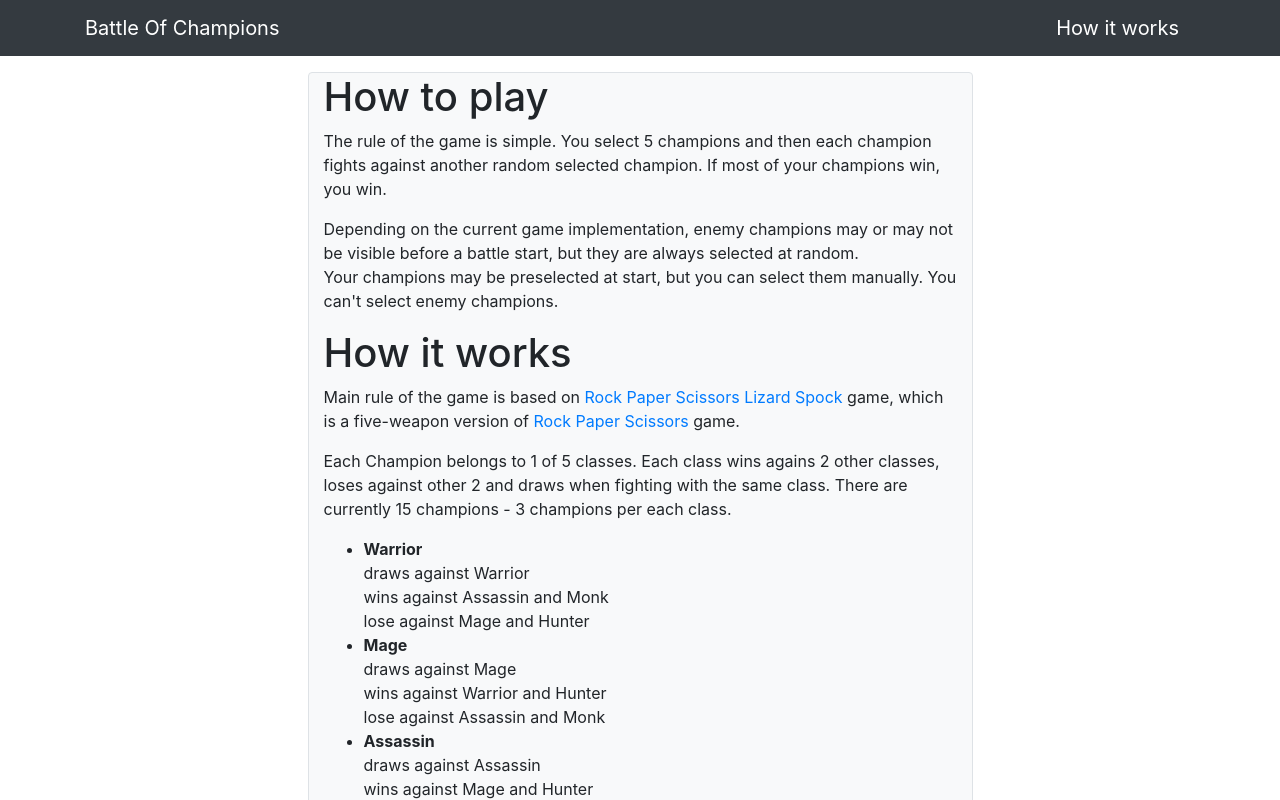
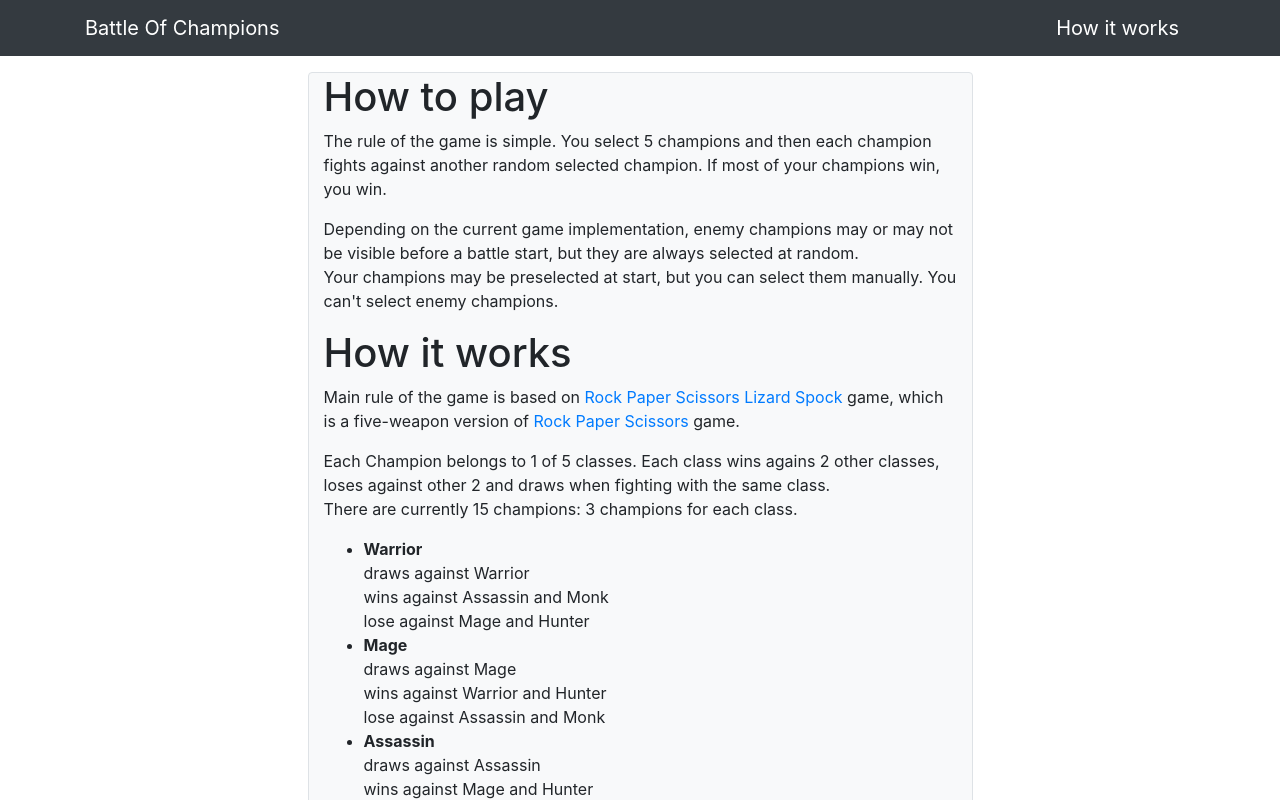
Before and after one commit to qual09/angular-battle-of-champions, an Angular app: page /#/how in a window 1280 px wide. Shown: the top 800 px of the page. Built offline with nearby package versions, Linux system fonts and the light colour scheme.

Commit message:
dynamic how to class number

```diff
--- a/src/app/components/how/how.component.html
+++ b/src/app/components/how/how.component.html
@@ -17,7 +17,9 @@
         <a href="https://en.wikipedia.org/wiki/Rock_paper_scissors" target="_blank" rel="noopener noreferrer">Rock
           Paper Scissors</a> game.</p>
       <p>Each Champion belongs to 1 of 5 classes. Each class wins agains 2 other classes, loses against other 2 and
-        draws when fighting with the same class. There are currently 15 champions - 3 champions per each class.</p>
+        draws when fighting with the same class. <br>
+        There are currently {{championsList.length-1}} champions: {{(championsList.length-1)/5}} champions for each
+        class.</p>
       <ul>
         <li><strong>Warrior</strong> <br>
           draws against Warrior<br>
--- a/src/app/components/how/how.component.ts
+++ b/src/app/components/how/how.component.ts
@@ -1,4 +1,7 @@
 import { Component, OnInit } from '@angular/core';
+
+import { Champion } from '../../models/champion';
+import { CHAMPIONS } from '../../constants/champions';
 
 @Component({
   selector: 'app-how',
@@ -6,6 +9,7 @@ import { Component, OnInit } from '@angular/core';
   styleUrls: ['./how.component.css']
 })
 export class HowComponent implements OnInit {
+  championsList: Champion[] = CHAMPIONS;
 
   constructor() { }
 
```
